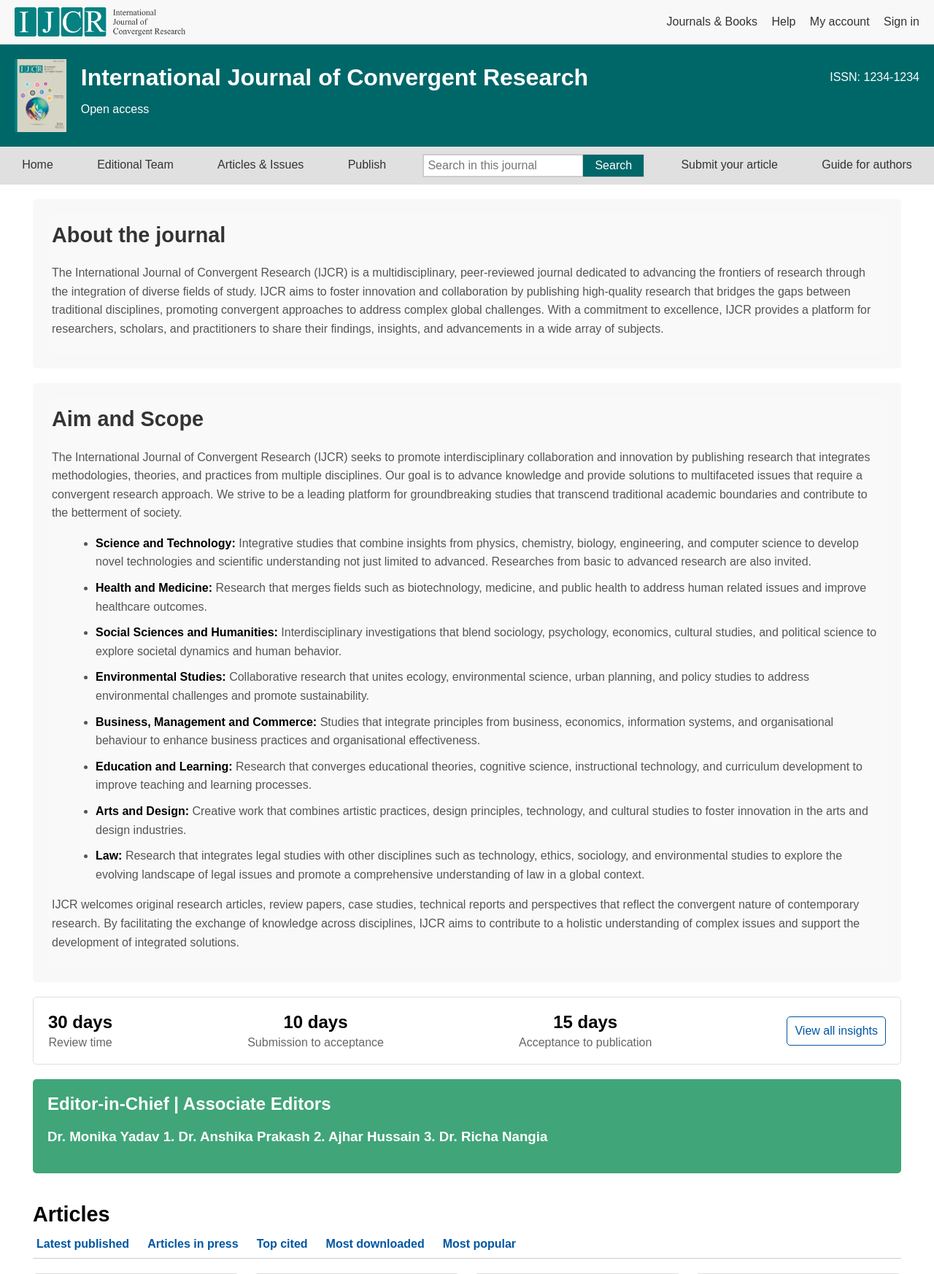
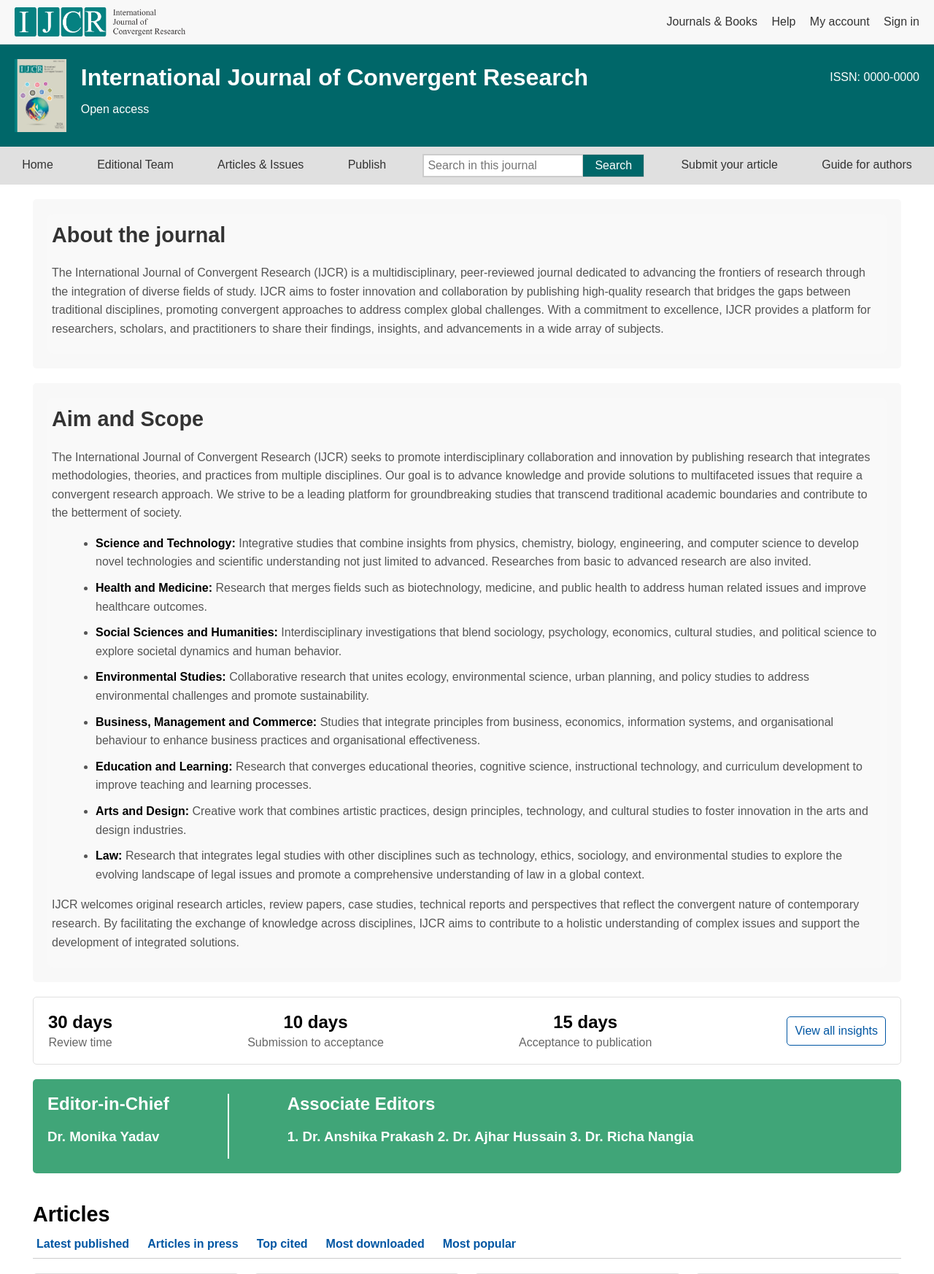
Before and after one commit to Om-Mishra7/IJCRES, a Flask app: page / in a window 1280 px wide. Shown: the top 1746 px of the page at 73% size. Run offline with Flask 3, Linux system fonts and the light colour scheme.

Commit message:
working fine

```diff
--- a/static/style.css
+++ b/static/style.css
@@ -33,6 +33,14 @@ body {
     background-color: #006769;
     color: white;
 }
+
+/* header {
+    position: fixed;
+    top: 0;
+    width: 100%;
+    z-index: 1000;
+
+} */
 
 .journal-info {
     display: flex;
@@ -230,16 +238,28 @@ main {
     color: white;
     padding: 20px;
     border-radius: 5px;
+    display:flex;
+    flex-direction: inline;
+
 }
 
 .editor-in-chief h2 {
     margin-top: 0;
 }
 
-.editor-in-chief a {
+/* .editor-in-chief a {
     text-decoration: none;
     color: #fff;
     border-bottom: 1px solid white;
+} */
+.editor1 {
+    padding-right: 80px;
+}
+.associate1{
+    padding-left: 80px;
+    border-left: 2px solid white;
+    text-align: left;
+    justify-content: space-between;
 }
 
 .editor-details {
@@ -291,6 +311,7 @@ main {
     padding: 20px;
     border-radius: 5px;
     background-color: #fff;
+    color: #fff;
 }
 
 .article-item .article-type {
--- a/templates/dashboard.html
+++ b/templates/dashboard.html
@@ -81,14 +81,27 @@
     </div>
 </section>
 <section class="editor-in-chief">
-    <h2>Editor-in-Chief | Associate Editors</h2>
+    <div class="editor1">
+        <h2>Editor-in-Chief</h2>
+        <div class="editor-details">
+            <h3>Dr. Monika Yadav</h3>
+            <!-- <p>
+                Coming soon...
+            </p> -->
+        </div>
+    </div>
+    <div class="associate1">
+        <h2>Associate Editors</h2>
+        <div class="editor-details">
+            <h3>1. Dr. Anshika Prakash 2. Dr. Ajhar Hussain 3. Dr. Richa Nangia</h3>
+            <!-- <p>
+                Coming soon...
+            </p> -->
+        </div>
+    </div>
+
     <!-- <a href="#">View full editorial board</a> -->
-    <div class="editor-details">
-        <h3>Dr. Monika Yadav 1. Dr. Anshika Prakash 2. Ajhar Hussain 3. Dr. Richa Nangia</h3>
-        <!-- <p>
-            Coming soon...
-        </p> -->
-    </div>
+
 </section>
 
 <div class="articles-section">
--- a/templates/index.html
+++ b/templates/index.html
@@ -27,7 +27,7 @@
                 </div>
             </div>
             <div class="metrics">
-                <p>ISSN: 1234-1234</p>
+                <p>ISSN: 0000-0000</p>
                 <!-- <div class="metric1">
                     <span class="value">0</span>
                     <span class="label">CiteScore</span>
```
